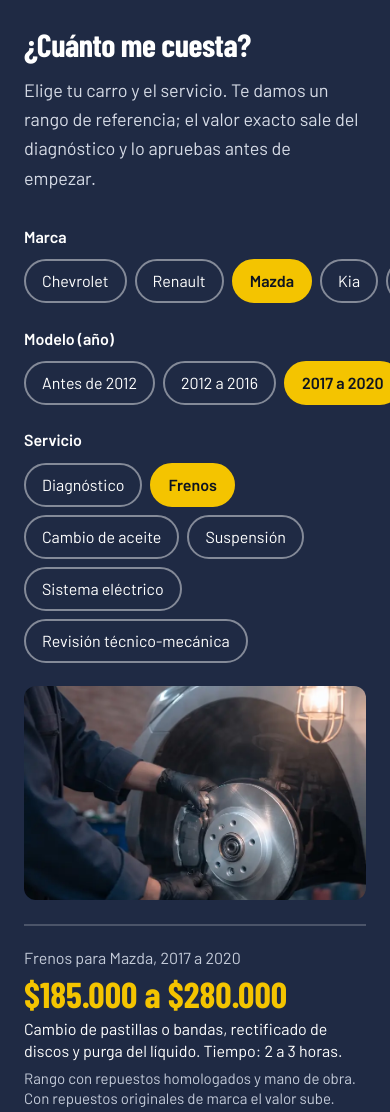
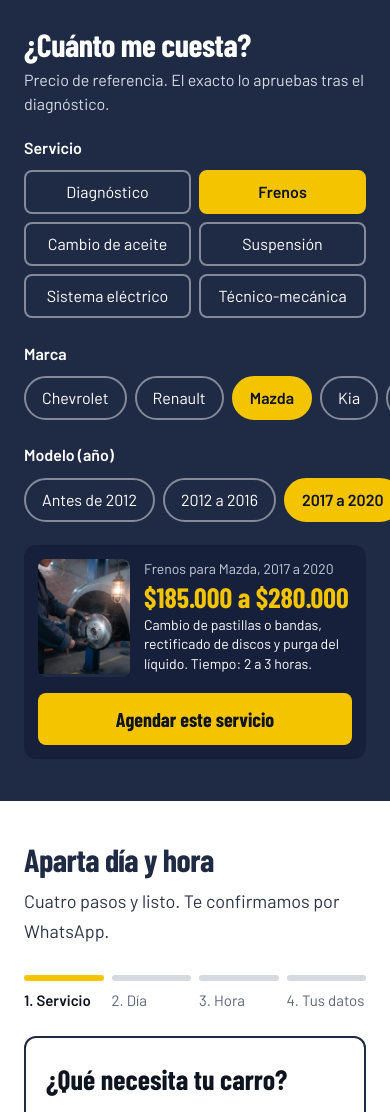
Before and after one commit to JononathanRincon/la-rotula-landing, an Astro site: page / in a window 390 px wide. Shown: the part 4380-5492 px from the top of the page. Built offline with nearby package versions, Linux system fonts and the light colour scheme; Astro itself is replaced by a stand-in of ours; no server answers; a web font is replaced by a local one.

Commit message:
Cotizador en celular: servicio primero en cuadrícula y resultado compacto con foto
Co-Authored-By: Claude Opus 5.5 <noreply@anthropic.com>
Claude-Session: https://claude.ai/code/session_01EnH25jDs9Dyy3zeMwExj8H

```diff
--- a/src/components/Cotizador.astro
+++ b/src/components/Cotizador.astro
@@ -4,10 +4,11 @@ const servs = SERVICIOS.map((s) => ({ id: s.id, base: s.base, fijo: 'fijo' in s
 const ini = servs.find((s) => s.id === 'Frenos')!;
 ---
 <section id="cotizar" class="pantalla bg-overol text-white" data-cotizador data-servs={JSON.stringify(servs)}>
-  <div class="wrap flex flex-wrap gap-x-12 gap-y-8 py-sec">
-    <div class="flex min-w-0 flex-[1_1_320px] flex-col gap-4">
+  <div class="wrap flex flex-wrap gap-x-12 gap-y-8 py-sec movil:gap-y-5">
+    <div class="flex min-w-0 flex-[1_1_320px] flex-col gap-4 movil:gap-2">
       <h2 class="h2 m-0">¿Cuánto me cuesta?</h2>
-      <p class="lead m-0 max-w-[26em] text-[#D6DBE6]">Elige tu carro y el servicio. Te damos un rango de referencia; el valor exacto sale del diagnóstico y lo apruebas antes de empezar.</p>
+      <p class="lead m-0 max-w-[26em] text-[#D6DBE6] movil:hidden">Elige tu carro y el servicio. Te damos un rango de referencia; el valor exacto sale del diagnóstico y lo apruebas antes de empezar.</p>
+      <p class="m-0 text-base text-[#D6DBE6] md:hidden">Precio de referencia. El exacto lo apruebas tras el diagnóstico.</p>
       <picture class="mt-4 hidden overflow-hidden rounded-xl bg-overol-osc md:block">
         <source data-q-src srcset={`/img/${ini.img}.webp`} type="image/webp" />
         <img data-q-img src={`/img/${ini.img}.jpg`} alt={ini.alt} width="800" height="993" loading="lazy"
@@ -27,25 +28,29 @@ const ini = servs.find((s) => s.id === 'Frenos')!;
           {ANIOS.map((a) => <button type="button" class="chip-dark" data-value={a} aria-pressed={a === '2017 a 2020' ? 'true' : 'false'}>{a}</button>)}
         </div>
       </fieldset>
-      <fieldset class="m-0 min-w-0 border-0 p-0">
+      <fieldset class="m-0 min-w-0 border-0 p-0 movil:order-first">
         <legend class="mb-[clamp(6px,1.2vh,12px)] p-0 font-semibold">Servicio</legend>
-        <div class="flex flex-wrap gap-2" data-group="serv">
-          {SERVICIOS.map((s) => <button type="button" class="chip-dark" data-value={s.id} aria-pressed={s.id === 'Frenos' ? 'true' : 'false'}>{s.id}</button>)}
+        <div class="flex flex-wrap gap-2 movil:grid movil:grid-cols-2" data-group="serv">
+          {SERVICIOS.map((s) => (
+            <button type="button" class="chip-dark movil:justify-center movil:rounded-lg movil:px-2" data-value={s.id} aria-pressed={s.id === 'Frenos' ? 'true' : 'false'}>
+              {s.id === 'Revisión técnico-mecánica' ? (<><span class="movil:hidden">{s.id}</span><span class="md:hidden">Técnico-mecánica</span></>) : s.id}
+            </button>
+          ))}
         </div>
       </fieldset>
-      <picture class="block overflow-hidden rounded-xl bg-overol-osc md:hidden">
-        <source data-q-src srcset={`/img/${ini.img}.webp`} type="image/webp" />
-        <img data-q-img src={`/img/${ini.img}.jpg`} alt={ini.alt} width="800" height="993" loading="lazy"
-          class="block aspect-[16/10] w-full object-cover transition-opacity duration-300" />
-      </picture>
-      <div aria-live="polite" class="flex flex-wrap items-end justify-between gap-5 border-t-2 border-white/20 pt-[clamp(12px,2.4vh,24px)]">
-        <div class="flex flex-col gap-1.5">
-          <span data-q-label class="text-base text-humo"></span>
-          <span data-q-range class="font-display text-[clamp(36px,min(5vw,7vh),60px)] leading-none font-extrabold text-placa"></span>
-          <span data-q-incl class="max-w-[30em] text-base leading-snug text-white"></span>
-          <span data-q-note class="solo-alto max-w-[30em] text-[15px] leading-snug text-humo"></span>
+      <div aria-live="polite" class="flex flex-wrap items-end justify-between gap-5 border-t-2 border-white/20 pt-[clamp(12px,2.4vh,24px)] movil:gap-4 movil:rounded-xl movil:border-0 movil:bg-overol-osc movil:p-3.5">
+        <div class="flex min-w-0 flex-col gap-1.5 movil:grid movil:w-full movil:grid-cols-[92px_1fr] movil:gap-x-3.5 movil:gap-y-1">
+          <picture class="row-span-4 block overflow-hidden rounded-lg bg-overol md:hidden">
+            <source data-q-src srcset={`/img/${ini.img}.webp`} type="image/webp" />
+            <img data-q-img src={`/img/${ini.img}.jpg`} alt={ini.alt} width="800" height="993" loading="lazy"
+              class="block h-[115px] w-[92px] object-cover transition-opacity duration-300" />
+          </picture>
+          <span data-q-label class="text-base text-humo movil:text-sm"></span>
+          <span data-q-range class="font-display text-[clamp(36px,min(5vw,7vh),60px)] leading-none font-extrabold text-placa movil:text-[28px]"></span>
+          <span data-q-incl class="max-w-[30em] text-base leading-snug text-white movil:text-sm"></span>
+          <span data-q-note class="solo-alto max-w-[30em] text-[15px] leading-snug text-humo movil:hidden"></span>
         </div>
-        <a href="#agendar" data-q-book class="btn-placa btn-big">Agendar este servicio</a>
+        <a href="#agendar" data-q-book class="btn-placa btn-big movil:w-full movil:text-xl">Agendar este servicio</a>
       </div>
     </div>
   </div>
```
